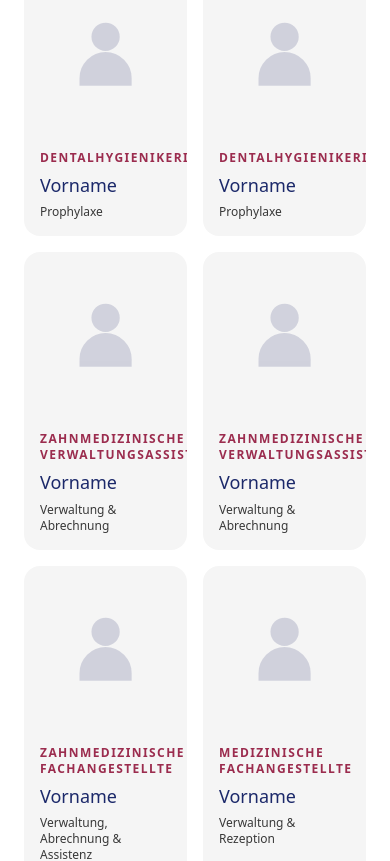
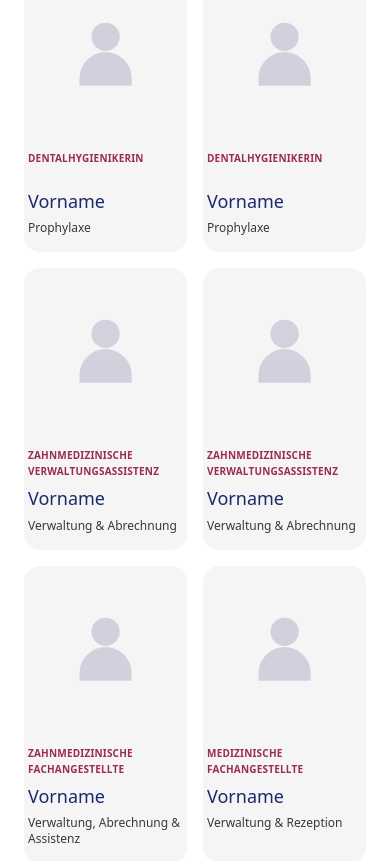
Before and after one commit to chrisknapp98/react-dentist-example, a Next.js app: page /team in a window 390 px wide. Shown: the part 2180-3041 px from the top of the page. Built offline with nearby package versions, Linux system fonts and the light colour scheme.

Commit message:
reduce font size and letter spacing on small screens

```diff
--- a/src/app/team/page.tsx
+++ b/src/app/team/page.tsx
@@ -133,8 +133,8 @@ export default function TeamPage() {
                         <path d="M12 132v-14a48 48 0 0 1 96 0v14Z" />
                       </svg>
                     </div>
-                    <div className="p-4">
-                      <p className="text-xs font-semibold uppercase tracking-[0.12em] text-practiceRed">
+                    <div className="px-1 py-4 min-[400px]:px-4">
+                      <p className="h-8 text-[10px] font-semibold uppercase leading-4 tracking-[0.02em] text-practiceRed min-[400px]:text-xs">
                         {employee.role}
                       </p>
                       <h3 className="mt-2 text-lg font-light leading-tight text-textBlue">
```
